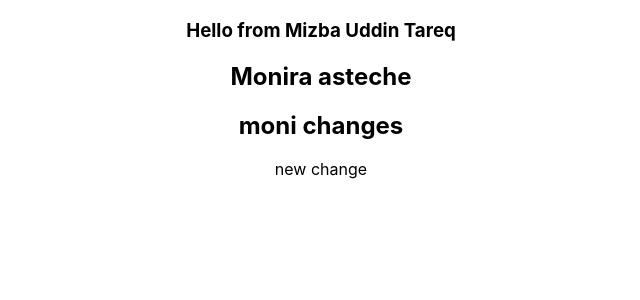
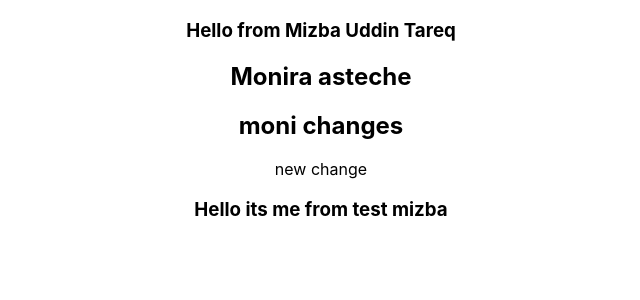
Before and after one commit to mizbauddintareq/bd-commerce, a React (Create React App) app: page / in a window 1280 px wide. Shown: the top 300 px of the page, without its empty margins (319-959 px from the left). Built offline with nearby package versions, Linux system fonts and the light colour scheme.

Commit message:
mizba-test

```diff
--- a/src/App.js
+++ b/src/App.js
@@ -8,6 +8,7 @@ function App() {
       <h2>Monira asteche</h2>
       <h2>moni changes</h2>
       <p>new change</p>
+      <h3>Hello its me from test mizba</h3>
     </div>
   );
 }
```
